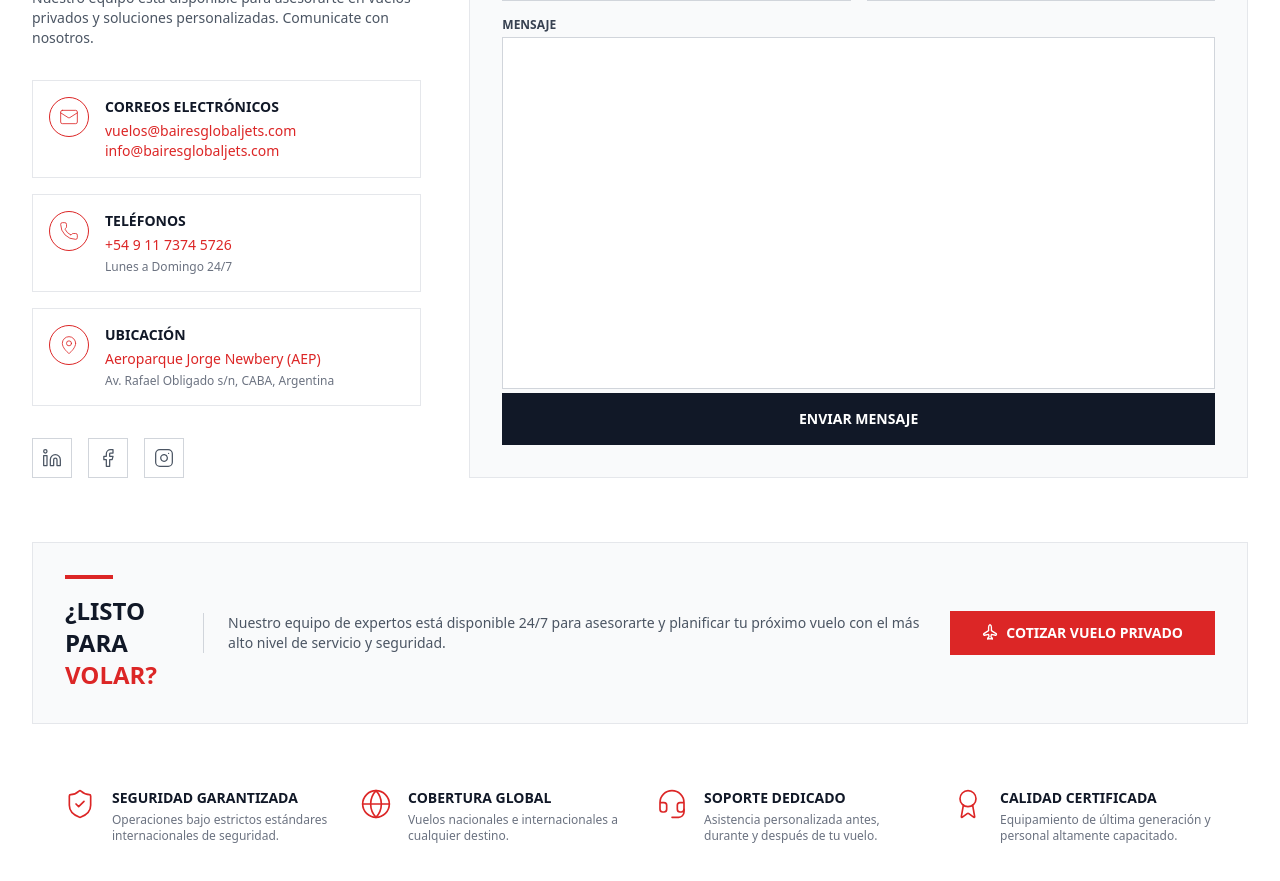
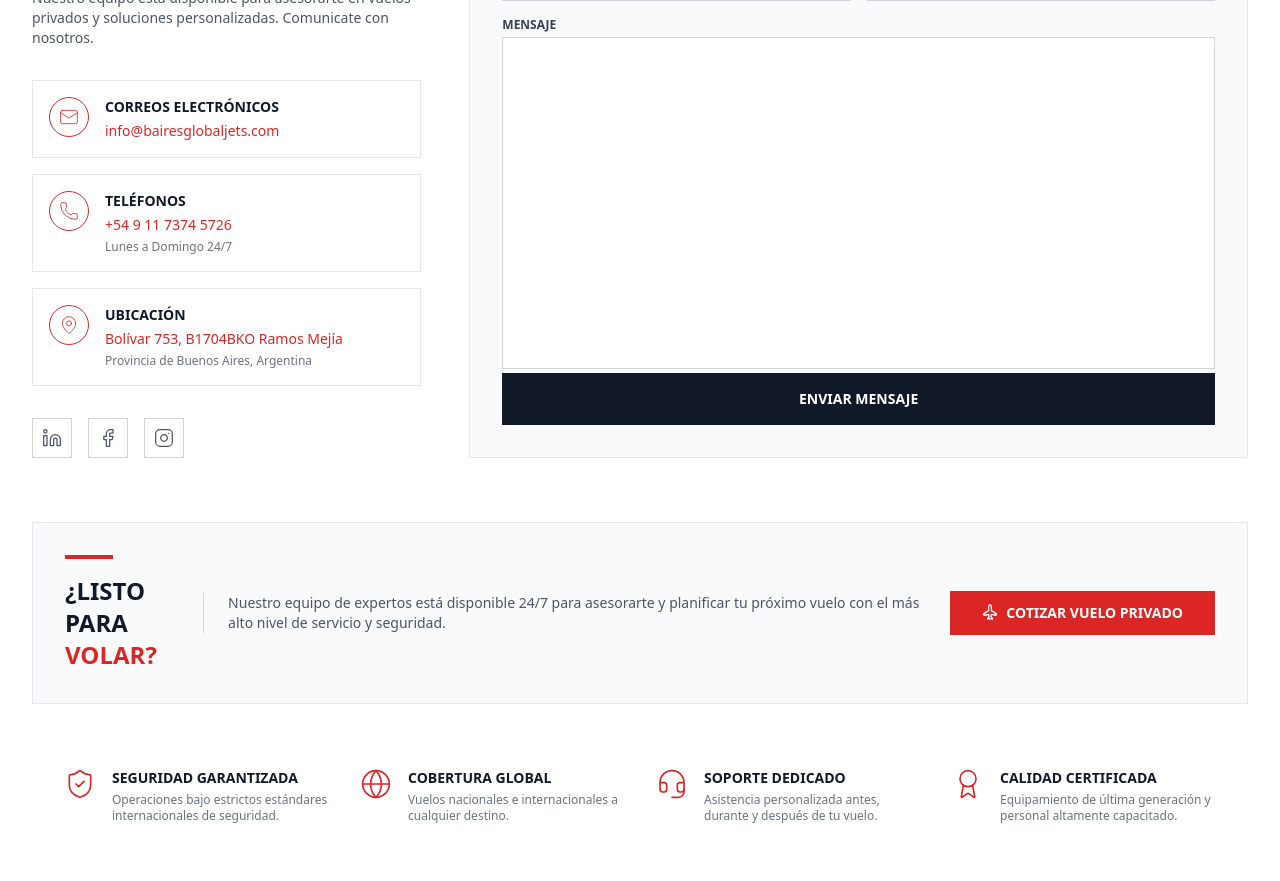
Before and after one commit to pablo1591moreno/BairesJet, a React (Vite) app: page /#/ in a window 1280 px wide. Shown: the part 5820-6701 px from the top of the page. Built offline with nearby package versions, Linux system fonts and the light colour scheme.

Commit message:
Update address and remove vuelos@ email

```diff
--- a/index.html
+++ b/index.html
@@ -53,11 +53,13 @@
           "logo": "https://bairesglobaljets.com/logo-BGJ.png",
           "image": "https://bairesglobaljets.com/hero-jet.jpg",
           "telephone": "+54-11-5272-1234",
-          "email": "vuelos@bairesglobaljets.com.ar",
+          "email": "info@bairesglobaljets.com",
           "address": {
             "@type": "PostalAddress",
-            "streetAddress": "Aeroparque Jorge Newbery (AEP)",
-            "addressLocality": "Buenos Aires",
+            "streetAddress": "Bolívar 753",
+            "postalCode": "B1704BKO",
+            "addressLocality": "Ramos Mejía",
+            "addressRegion": "Provincia de Buenos Aires",
             "addressCountry": "AR"
           },
           "areaServed": ["Argentina", "América del Sur", "América del Norte", "Europa"],
--- a/src/App.jsx
+++ b/src/App.jsx
@@ -919,7 +919,6 @@ const ContactSection = () => {
             </div>
             <div>
               <h4 className="font-bold text-sm text-gray-900 mb-1">{t('contact.email')}</h4>
-              <p className="text-sm text-red-600">vuelos@bairesglobaljets.com</p>
               <p className="text-sm text-red-600">info@bairesglobaljets.com</p>
             </div>
           </div>
@@ -941,7 +940,7 @@ const ContactSection = () => {
             </div>
             <div>
               <h4 className="font-bold text-sm text-gray-900 mb-1">{t('contact.ubicacion')}</h4>
-              <p className="text-sm text-red-600">Aeroparque Jorge Newbery (AEP)</p>
+              <p className="text-sm text-red-600">Bolívar 753, B1704BKO Ramos Mejía</p>
               <p className="text-xs text-gray-500 mt-1">{t('contact.ubicacion_desc')}</p>
             </div>
           </div>
--- a/src/SimulatorsPage.jsx
+++ b/src/SimulatorsPage.jsx
@@ -75,7 +75,7 @@ const SimulatorSEO = () => {
           "url": "https://bairesglobaljets.com/simuladores",
           "telephone": "+54 9 11 7374 5726",
           "email": "info@bairesglobaljets.com",
-          "address": { "@type": "PostalAddress", "addressLocality": "Buenos Aires", "addressCountry": "AR" },
+          "address": { "@type": "PostalAddress", "streetAddress": "Bolívar 753", "postalCode": "B1704BKO", "addressLocality": "Ramos Mejía", "addressRegion": "Provincia de Buenos Aires", "addressCountry": "AR" },
           "hasOfferCatalog": {
             "@type": "OfferCatalog",
             "name": t('sim.header.title'),
@@ -615,7 +615,7 @@ export default function SimulatorsPage() {
             </div>
             <div className="flex items-center gap-3 text-white">
               <MapPin strokeWidth={1.5} className="w-5 h-5 text-red-600 shrink-0" />
-              <span className="text-sm">Buenos Aires, Argentina</span>
+              <span className="text-sm">Bolívar 753, B1704BKO Ramos Mejía, Prov. de Buenos Aires</span>
             </div>
             <a id="btn-sim-cta-reservar-whatsapp" href="https://wa.me/5491173745726" target="_blank" rel="noopener noreferrer"
               className="mt-4 bg-red-600 text-white px-8 py-4 font-bold text-sm flex items-center justify-center gap-2 hover:bg-red-700 transition-colors w-fit">
--- a/src/i18n/translations.js
+++ b/src/i18n/translations.js
@@ -122,7 +122,7 @@ export const translations = {
       tel: "TELÉFONOS",
       tel_desc: "Lunes a Domingo 24/7",
       ubicacion: "UBICACIÓN",
-      ubicacion_desc: "Av. Rafael Obligado s/n, CABA, Argentina",
+      ubicacion_desc: "Provincia de Buenos Aires, Argentina",
       aeroparque: "AEROPARQUE",
       listo1: "¿LISTO PARA",
       listo2: "VOLAR?",
@@ -395,7 +395,7 @@ export const translations = {
       tel: "PHONES",
       tel_desc: "Monday to Sunday 24/7",
       ubicacion: "LOCATION",
-      ubicacion_desc: "Av. Rafael Obligado s/n, CABA, Argentina",
+      ubicacion_desc: "Provincia de Buenos Aires, Argentina",
       aeroparque: "AEROPARQUE",
       listo1: "READY TO",
       listo2: "FLY?",
```
